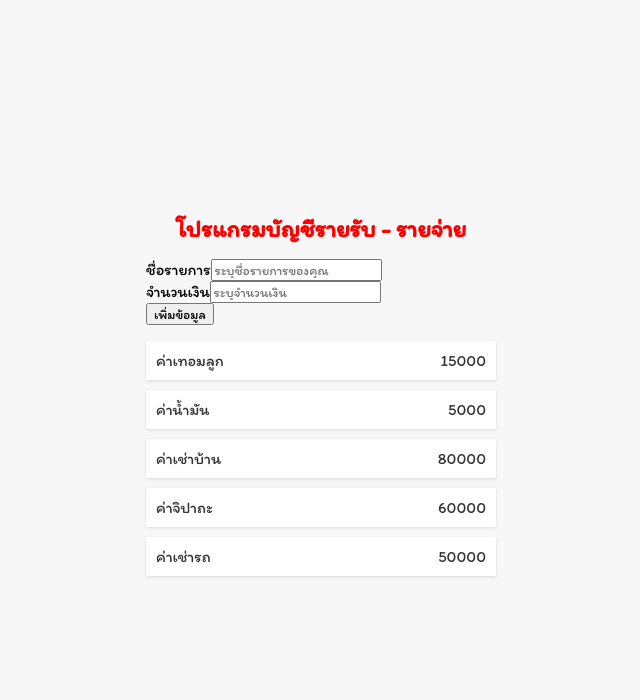
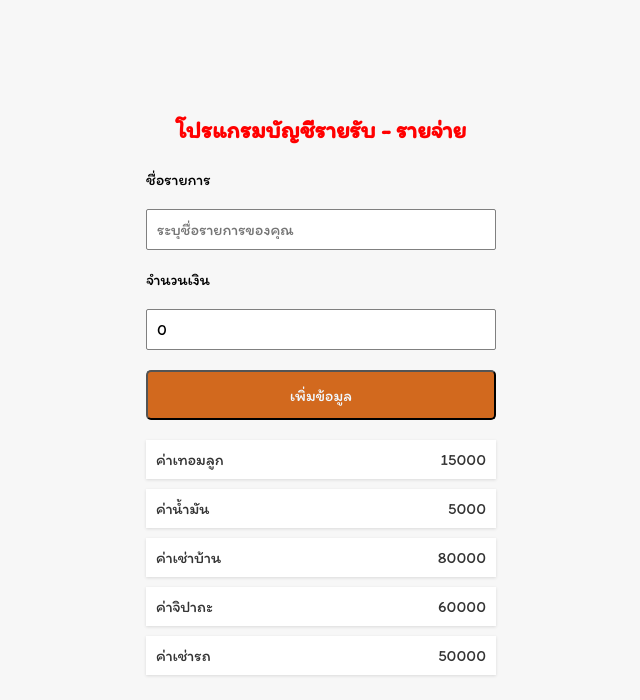
Before and after one commit to sawaros-sonpakdee/React-basic, a React (Create React App) app in the folder react-basic/: page / in a window 1280 px wide. Shown: the top 700 px of the page, without its empty margins (319-959 px from the left). Built offline with nearby package versions, Linux system fonts and the light colour scheme.

Commit message:
lesson UseState

```diff
--- a/react-basic/src/App.js
+++ b/react-basic/src/App.js
@@ -1,7 +1,7 @@
 import './App.css';
 import React from "react";
 import Transaction from './components/Transaction';
-import FromComponent from './components/FromComponent';
+import FromComponent from './components/FormComponent';
 
 // const Title = () => <h1>โปรแกรมบัญชีรายรับ - รายจ่าย</h1>
 // const Description = () => <p>บันทึกข้อมูลบัญชีในแต่ละวัน</p>
--- /dev/null
+++ b/react-basic/src/components/FormComponent.css
@@ -0,0 +1,24 @@
+label{
+    display: inline-block;
+    margin:10px 0;
+    font-size: 16px;
+}
+input {
+    margin:10px 0;
+    border:1px solid gray;
+    border-radius: 2px;
+    display: block;
+    font-size: 16px;
+    padding: 10px;
+    width:100%;
+}
+button{
+    color: aliceblue;
+    background-color: chocolate;
+    border-radius: 5px;
+    display:block;
+    height: 50px;
+    width: 100%;
+    margin:20px 0;
+    font-size: 16px;
+}
--- /dev/null
+++ b/react-basic/src/components/FormComponent.js
@@ -0,0 +1,45 @@
+import './FormComponent.css'
+import {useState} from 'react'
+
+const FormComponent = () => {
+    const [title, setTitle] = useState('')
+    const [amount, setAmount] = useState(0)
+
+    const inputTitle = (event) => {
+        setTitle(event.target.value)
+    }
+    const inputAmount = (event) => {
+        setAmount(event.target.value)
+    }
+    const saveItem = (event) => {
+        event.preventDefault()
+        // console.log("บันทึกข้อมูลเรียบร้อย")
+        const itemData = {
+            title: title,
+            amount: Number(amount)
+        }
+        console.log(itemData)
+        setTitle('')
+        setAmount(0)
+    }
+
+    return (
+        <div>
+            <form onSubmit={saveItem}>
+                <div className="form-control">
+                    <label>ชื่อรายการ</label>
+                    <input type="text" placeholder="ระบุชื่อรายการของคุณ" onChange={inputTitle}  value={title}/>
+                </div>
+                <div className="form-control">
+                    <label>จำนวนเงิน</label>
+                    <input type="number" placeholder="(+ รายรับ , - รายจ่าย)" onChange={inputAmount} value={amount}/>
+                </div>
+                <div>
+                    <button type="submit" className='btn' >เพิ่มข้อมูล</button>
+                </div>
+            </form>
+        </div>
+    )
+}
+
+export default FormComponent
--- a/react-basic/src/components/FromComponent.js
+++ /dev/null
@@ -1,21 +0,0 @@
-const FromComponent = () => {
-    return (
-        <div>
-            <form>
-                <div className="form-control">
-                    <label>ชื่อรายการ</label>
-                    <input type="text" placeholder="ระบุชื่อรายการของคุณ" />
-                </div>
-                <div className="form-control">
-                    <label>จำนวนเงิน</label>
-                    <input type="number" placeholder="ระบุจำนวนเงิน" />
-                </div>
-                <div>
-                    <button type="submit">เพิ่มข้อมูล</button>
-                </div>
-            </form>
-        </div>
-    )
-}
-
-export default FromComponent
```
